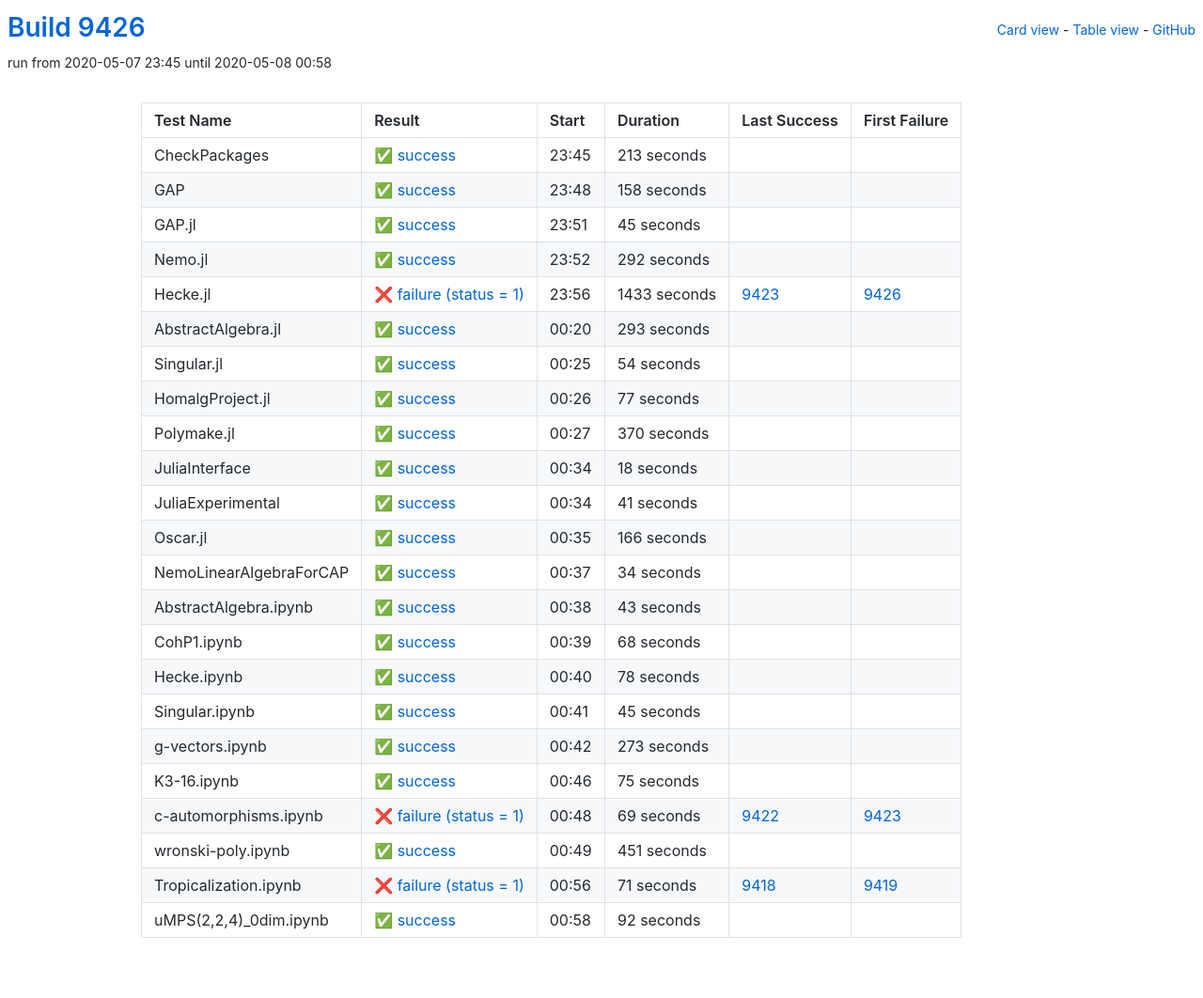
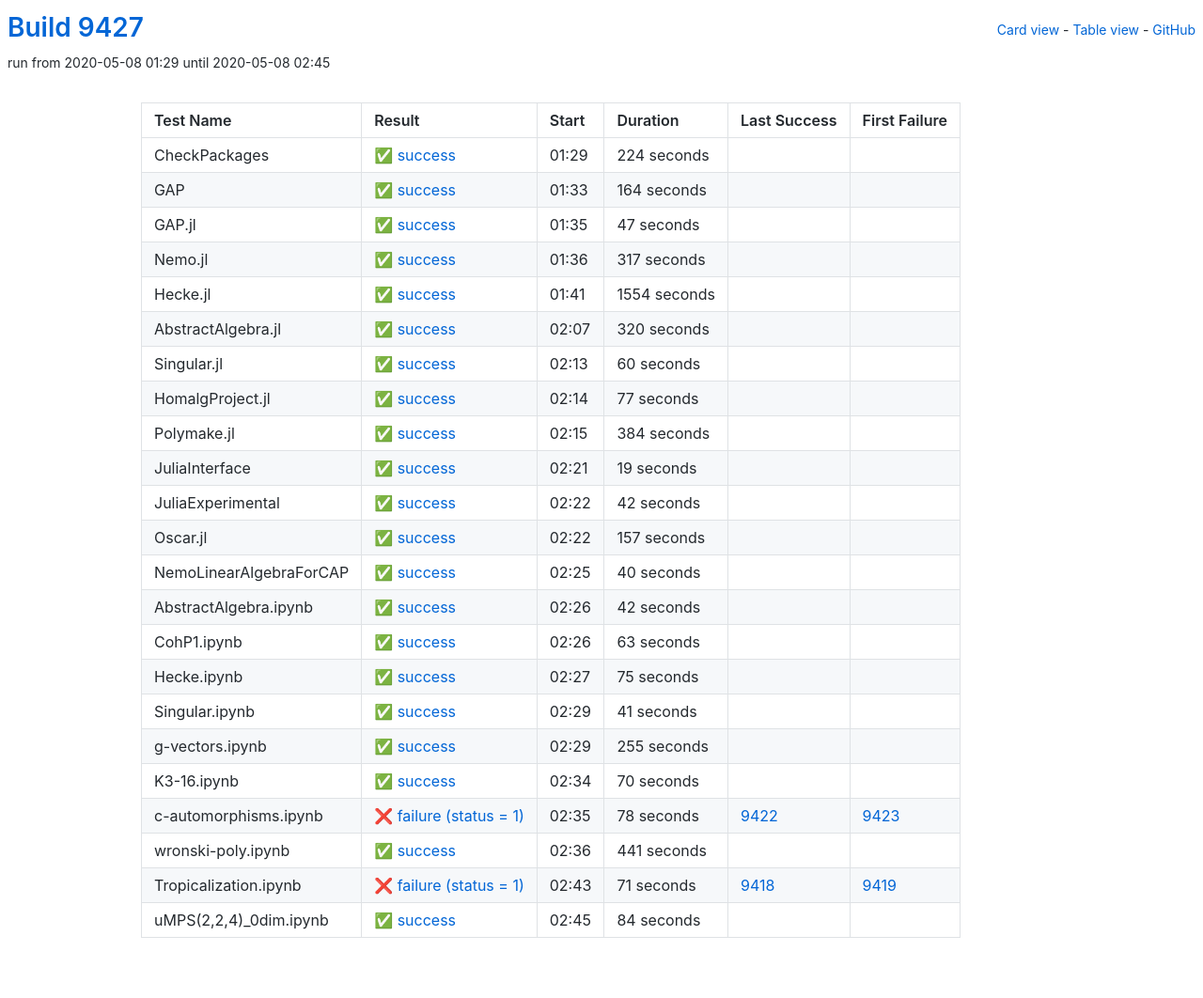
Before and after one commit to oscar-system/oscar-ci-status, a Jekyll site: the page built from table.html, in a window 1280 px wide. Shown: the whole page at 94% size. Built offline with Jekyll 4.4.1, drawn with Linux system fonts in a browser that asks for light colours.

Commit message:
Build 9427

```diff
--- a/_data/ci.yml
+++ b/_data/ci.yml
@@ -1,89 +1,89 @@
-build: 9426
-build_url: https://oscarci.mathematik.uni-kl.de/job/oscar/9426/
+build: 9427
+build_url: https://oscarci.mathematik.uni-kl.de/job/oscar/9427/
 job: oscar
 tests:
-- duration: 213
+- duration: 224
   exitcode: 0
   first_failure: false
   first_failure_url: null
   id: checkpackages
   last_success: false
   last_success_url: null
-  log: https://oscarci.mathematik.uni-kl.de/job/oscar/9426/artifact/logs/build-9426/CheckPackages.log
+  log: https://oscarci.mathematik.uni-kl.de/job/oscar/9427/artifact/logs/build-9427/CheckPackages.log
   name: CheckPackages
-  start: 2020-05-07 23:45
+  start: 2020-05-08 01:29
   status: success
   success: true
-- duration: 158
+- duration: 164
   exitcode: 0
   first_failure: false
   first_failure_url: null
   id: gap
   last_success: false
   last_success_url: null
-  log: https://oscarci.mathematik.uni-kl.de/job/oscar/9426/artifact/logs/build-9426/GAP.log
+  log: https://oscarci.mathematik.uni-kl.de/job/oscar/9427/artifact/logs/build-9427/GAP.log
   name: GAP
-  start: 2020-05-07 23:48
+  start: 2020-05-08 01:33
   status: success
   success: true
-- duration: 45
+- duration: 47
   exitcode: 0
   first_failure: false
   first_failure_url: null
   id: gap-jl
   last_success: false
   last_success_url: null
-  log: https://oscarci.mathematik.uni-kl.de/job/oscar/9426/artifact/logs/build-9426/GAP.jl.log
+  log: https://oscarci.mathematik.uni-kl.de/job/oscar/9427/artifact/logs/build-9427/GAP.jl.log
   name: GAP.jl
-  start: 2020-05-07 23:51
+  start: 2020-05-08 01:35
   status: success
   success: true
-- duration: 292
+- duration: 317
   exitcode: 0
   first_failure: false
   first_failure_url: null
   id: nemo-jl
   last_success: false
   last_success_url: null
-  log: https://oscarci.mathematik.uni-kl.de/job/oscar/9426/artifact/logs/build-9426/Nemo.jl.log
+  log: https://oscarci.mathematik.uni-kl.de/job/oscar/9427/artifact/logs/build-9427/Nemo.jl.log
   name: Nemo.jl
-  start: 2020-05-07 23:52
+  start: 2020-05-08 01:36
   status: success
   success: true
-- duration: 1433
-  exitcode: 1
-  first_failure: 9426
-  first_failure_url: https://oscarci.mathematik.uni-kl.de/job/oscar/9426/
+- duration: 1554
+  exitcode: 0
+  first_failure: false
+  first_failure_url: null
   id: hecke-jl
-  last_success: 9423
-  last_success_url: https://oscarci.mathematik.uni-kl.de/job/oscar/9423/
-  log: https://oscarci.mathematik.uni-kl.de/job/oscar/9426/artifact/logs/build-9426/Hecke.jl.log
+  last_success: false
+  last_success_url: null
+  log: https://oscarci.mathematik.uni-kl.de/job/oscar/9427/artifact/logs/build-9427/Hecke.jl.log
   name: Hecke.jl
-  start: 2020-05-07 23:56
-  status: failure
-  success: false
-- duration: 293
+  start: 2020-05-08 01:41
+  status: success
+  success: true
+- duration: 320
   exitcode: 0
   first_failure: false
   first_failure_url: null
   id: abstractalgebra-jl
   last_success: false
   last_success_url: null
-  log: https://oscarci.mathematik.uni-kl.de/job/oscar/9426/artifact/logs/build-9426/AbstractAlgebra.jl.log
+  log: https://oscarci.mathematik.uni-kl.de/job/oscar/9427/artifact/logs/build-9427/AbstractAlgebra.jl.log
   name: AbstractAlgebra.jl
-  start: 2020-05-08 00:20
+  start: 2020-05-08 02:07
   status: success
   success: true
-- duration: 54
+- duration: 60
   exitcode: 0
   first_failure: false
   first_failure_url: null
   id: singular-jl
   last_success: false
   last_success_url: null
-  log: https://oscarci.mathematik.uni-kl.de/job/oscar/9426/artifact/logs/build-9426/Singular.jl.log
+  log: https://oscarci.mathematik.uni-kl.de/job/oscar/9427/artifact/logs/build-9427/Singular.jl.log
   name: Singular.jl
-  start: 2020-05-08 00:25
+  start: 2020-05-08 02:13
   status: success
   success: true
 - duration: 77
@@ -93,165 +93,165 @@ tests:
   id: homalgproject-jl
   last_success: false
   last_success_url: null
-  log: https://oscarci.mathematik.uni-kl.de/job/oscar/9426/artifact/logs/build-9426/HomalgProject.jl.log
+  log: https://oscarci.mathematik.uni-kl.de/job/oscar/9427/artifact/logs/build-9427/HomalgProject.jl.log
   name: HomalgProject.jl
-  start: 2020-05-08 00:26
+  start: 2020-05-08 02:14
   status: success
   success: true
-- duration: 370
+- duration: 384
   exitcode: 0
   first_failure: false
   first_failure_url: null
   id: polymake-jl
   last_success: false
   last_success_url: null
-  log: https://oscarci.mathematik.uni-kl.de/job/oscar/9426/artifact/logs/build-9426/Polymake.jl.log
+  log: https://oscarci.mathematik.uni-kl.de/job/oscar/9427/artifact/logs/build-9427/Polymake.jl.log
   name: Polymake.jl
-  start: 2020-05-08 00:27
+  start: 2020-05-08 02:15
   status: success
   success: true
-- duration: 18
+- duration: 19
   exitcode: 0
   first_failure: false
   first_failure_url: null
   id: juliainterface
   last_success: false
   last_success_url: null
-  log: https://oscarci.mathematik.uni-kl.de/job/oscar/9426/artifact/logs/build-9426/JuliaInterface.log
+  log: https://oscarci.mathematik.uni-kl.de/job/oscar/9427/artifact/logs/build-9427/JuliaInterface.log
   name: JuliaInterface
-  start: 2020-05-08 00:34
+  start: 2020-05-08 02:21
+  status: success
+  success: true
+- duration: 42
+  exitcode: 0
+  first_failure: false
+  first_failure_url: null
+  id: juliaexperimental
+  last_success: false
+  last_success_url: null
+  log: https://oscarci.mathematik.uni-kl.de/job/oscar/9427/artifact/logs/build-9427/JuliaExperimental.log
+  name: JuliaExperimental
+  start: 2020-05-08 02:22
+  status: success
+  success: true
+- duration: 157
+  exitcode: 0
+  first_failure: false
+  first_failure_url: null
+  id: oscar-jl
+  last_success: false
+  last_success_url: null
+  log: https://oscarci.mathematik.uni-kl.de/job/oscar/9427/artifact/logs/build-9427/Oscar.jl.log
+  name: Oscar.jl
+  start: 2020-05-08 02:22
+  status: success
+  success: true
+- duration: 40
+  exitcode: 0
+  first_failure: false
+  first_failure_url: null
+  id: nemolinearalgebraforcap
+  last_success: false
+  last_success_url: null
+  log: https://oscarci.mathematik.uni-kl.de/job/oscar/9427/artifact/logs/build-9427/NemoLinearAlgebraForCAP.log
+  name: NemoLinearAlgebraForCAP
+  start: 2020-05-08 02:25
+  status: success
+  success: true
+- duration: 42
+  exitcode: 0
+  first_failure: false
+  first_failure_url: null
+  id: abstractalgebra-ipynb
+  last_success: false
+  last_success_url: null
+  log: https://oscarci.mathematik.uni-kl.de/job/oscar/9427/artifact/logs/build-9427/AbstractAlgebra.ipynb.log
+  name: AbstractAlgebra.ipynb
+  start: 2020-05-08 02:26
+  status: success
+  success: true
+- duration: 63
+  exitcode: 0
+  first_failure: false
+  first_failure_url: null
+  id: cohp1-ipynb
+  last_success: false
+  last_success_url: null
+  log: https://oscarci.mathematik.uni-kl.de/job/oscar/9427/artifact/logs/build-9427/CohP1.ipynb.log
+  name: CohP1.ipynb
+  start: 2020-05-08 02:26
+  status: success
+  success: true
+- duration: 75
+  exitcode: 0
+  first_failure: false
+  first_failure_url: null
+  id: hecke-ipynb
+  last_success: false
+  last_success_url: null
+  log: https://oscarci.mathematik.uni-kl.de/job/oscar/9427/artifact/logs/build-9427/Hecke.ipynb.log
+  name: Hecke.ipynb
+  start: 2020-05-08 02:27
   status: success
   success: true
 - duration: 41
   exitcode: 0
   first_failure: false
   first_failure_url: null
-  id: juliaexperimental
-  last_success: false
-  last_success_url: null
-  log: https://oscarci.mathematik.uni-kl.de/job/oscar/9426/artifact/logs/build-9426/JuliaExperimental.log
-  name: JuliaExperimental
-  start: 2020-05-08 00:34
-  status: success
-  success: true
-- duration: 166
-  exitcode: 0
-  first_failure: false
-  first_failure_url: null
-  id: oscar-jl
-  last_success: false
-  last_success_url: null
-  log: https://oscarci.mathematik.uni-kl.de/job/oscar/9426/artifact/logs/build-9426/Oscar.jl.log
-  name: Oscar.jl
-  start: 2020-05-08 00:35
-  status: success
-  success: true
-- duration: 34
-  exitcode: 0
-  first_failure: false
-  first_failure_url: null
-  id: nemolinearalgebraforcap
-  last_success: false
-  last_success_url: null
-  log: https://oscarci.mathematik.uni-kl.de/job/oscar/9426/artifact/logs/build-9426/NemoLinearAlgebraForCAP.log
-  name: NemoLinearAlgebraForCAP
-  start: 2020-05-08 00:37
-  status: success
-  success: true
-- duration: 43
-  exitcode: 0
-  first_failure: false
-  first_failure_url: null
-  id: abstractalgebra-ipynb
-  last_success: false
-  last_success_url: null
-  log: https://oscarci.mathematik.uni-kl.de/job/oscar/9426/artifact/logs/build-9426/AbstractAlgebra.ipynb.log
-  name: AbstractAlgebra.ipynb
-  start: 2020-05-08 00:38
-  status: success
-  success: true
-- duration: 68
-  exitcode: 0
-  first_failure: false
-  first_failure_url: null
-  id: cohp1-ipynb
-  last_success: false
-  last_success_url: null
-  log: https://oscarci.mathematik.uni-kl.de/job/oscar/9426/artifact/logs/build-9426/CohP1.ipynb.log
-  name: CohP1.ipynb
-  start: 2020-05-08 00:39
-  status: success
-  success: true
-- duration: 78
-  exitcode: 0
-  first_failure: false
-  first_failure_url: null
-  id: hecke-ipynb
-  last_success: false
-  last_success_url: null
-  log: https://oscarci.mathematik.uni-kl.de/job/oscar/9426/artifact/logs/build-9426/Hecke.ipynb.log
-  name: Hecke.ipynb
-  start: 2020-05-08 00:40
-  status: success
-  success: true
-- duration: 45
-  exitcode: 0
-  first_failure: false
-  first_failure_url: null
   id: singular-ipynb
   last_success: false
   last_success_url: null
-  log: https://oscarci.mathematik.uni-kl.de/job/oscar/9426/artifact/logs/build-9426/Singular.ipynb.log
+  log: https://oscarci.mathematik.uni-kl.de/job/oscar/9427/artifact/logs/build-9427/Singular.ipynb.log
   name: Singular.ipynb
-  start: 2020-05-08 00:41
+  start: 2020-05-08 02:29
   status: success
   success: true
-- duration: 273
+- duration: 255
   exitcode: 0
   first_failure: false
   first_failure_url: null
   id: g-vectors-ipynb
   last_success: false
   last_success_url: null
-  log: https://oscarci.mathematik.uni-kl.de/job/oscar/9426/artifact/logs/build-9426/g-vectors.ipynb.log
+  log: https://oscarci.mathematik.uni-kl.de/job/oscar/9427/artifact/logs/build-9427/g-vectors.ipynb.log
   name: g-vectors.ipynb
-  start: 2020-05-08 00:42
+  start: 2020-05-08 02:29
   status: success
   success: true
-- duration: 75
+- duration: 70
   exitcode: 0
   first_failure: false
   first_failure_url: null
   id: k3-16-ipynb
   last_success: false
   last_success_url: null
-  log: https://oscarci.mathematik.uni-kl.de/job/oscar/9426/artifact/logs/build-9426/K3-16.ipynb.log
+  log: https://oscarci.mathematik.uni-kl.de/job/oscar/9427/artifact/logs/build-9427/K3-16.ipynb.log
   name: K3-16.ipynb
-  start: 2020-05-08 00:46
+  start: 2020-05-08 02:34
   status: success
   success: true
-- duration: 69
+- duration: 78
   exitcode: 1
   first_failure: 9423
   first_failure_url: https://oscarci.mathematik.uni-kl.de/job/oscar/9423/
   id: c-automorphisms-ipynb
   last_success: 9422
   last_success_url: https://oscarci.mathematik.uni-kl.de/job/oscar/9422/
-  log: https://oscarci.mathematik.uni-kl.de/job/oscar/9426/artifact/logs/build-9426/c-automorphisms.ipynb.log
+  log: https://oscarci.mathematik.uni-kl.de/job/oscar/9427/artifact/logs/build-9427/c-automorphisms.ipynb.log
   name: c-automorphisms.ipynb
-  start: 2020-05-08 00:48
+  start: 2020-05-08 02:35
   status: failure
   success: false
-- duration: 451
+- duration: 441
   exitcode: 0
   first_failure: false
   first_failure_url: null
   id: wronski-poly-ipynb
   last_success: false
   last_success_url: null
-  log: https://oscarci.mathematik.uni-kl.de/job/oscar/9426/artifact/logs/build-9426/wronski-poly.ipynb.log
+  log: https://oscarci.mathematik.uni-kl.de/job/oscar/9427/artifact/logs/build-9427/wronski-poly.ipynb.log
   name: wronski-poly.ipynb
-  start: 2020-05-08 00:49
+  start: 2020-05-08 02:36
   status: success
   success: true
 - duration: 71
@@ -261,20 +261,20 @@ tests:
   id: tropicalization-ipynb
   last_success: 9418
   last_success_url: https://oscarci.mathematik.uni-kl.de/job/oscar/9418/
-  log: https://oscarci.mathematik.uni-kl.de/job/oscar/9426/artifact/logs/build-9426/Tropicalization.ipynb.log
+  log: https://oscarci.mathematik.uni-kl.de/job/oscar/9427/artifact/logs/build-9427/Tropicalization.ipynb.log
   name: Tropicalization.ipynb
-  start: 2020-05-08 00:56
+  start: 2020-05-08 02:43
   status: failure
   success: false
-- duration: 92
+- duration: 84
   exitcode: 0
   first_failure: false
   first_failure_url: null
   id: umps-2-2-4-0dim-ipynb
   last_success: false
   last_success_url: null
-  log: https://oscarci.mathematik.uni-kl.de/job/oscar/9426/artifact/logs/build-9426/uMPS-2-2-4-_0dim.ipynb.log
+  log: https://oscarci.mathematik.uni-kl.de/job/oscar/9427/artifact/logs/build-9427/uMPS-2-2-4-_0dim.ipynb.log
   name: uMPS(2,2,4)_0dim.ipynb
-  start: 2020-05-08 00:58
+  start: 2020-05-08 02:45
   status: success
   success: true
```
Also changed, not shown: README.md.
